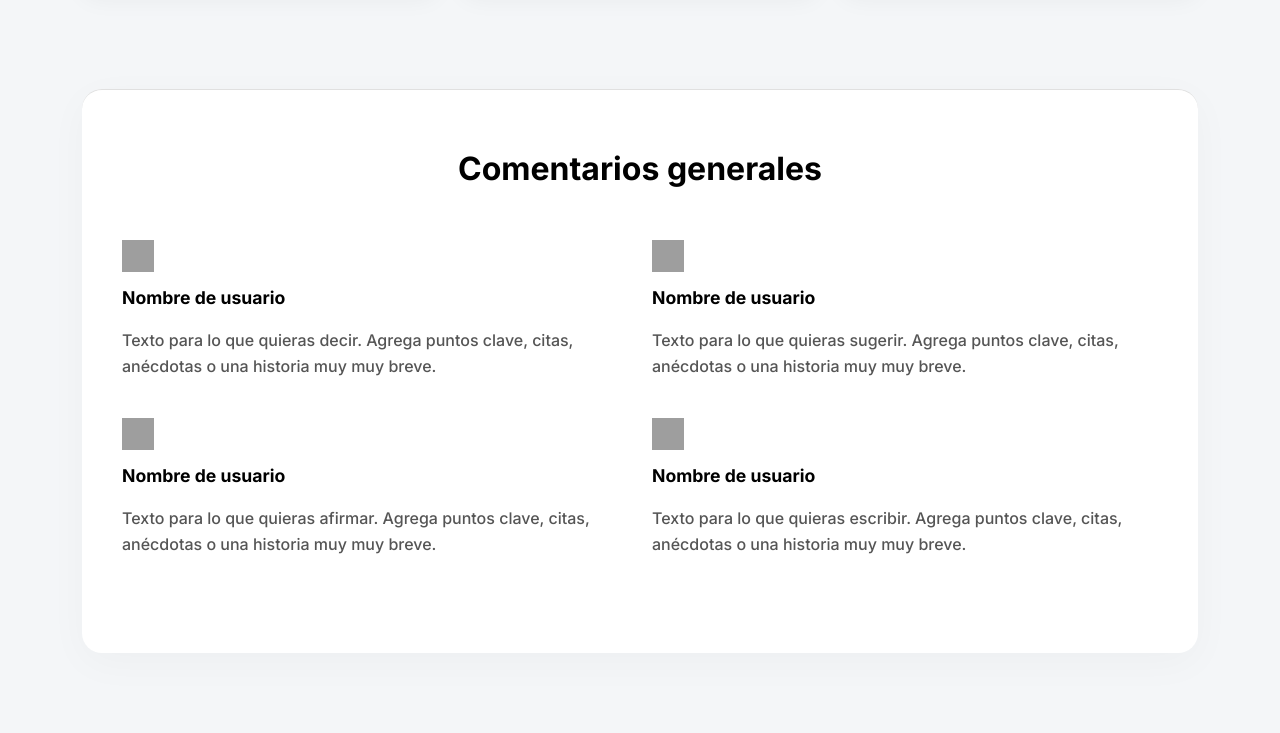
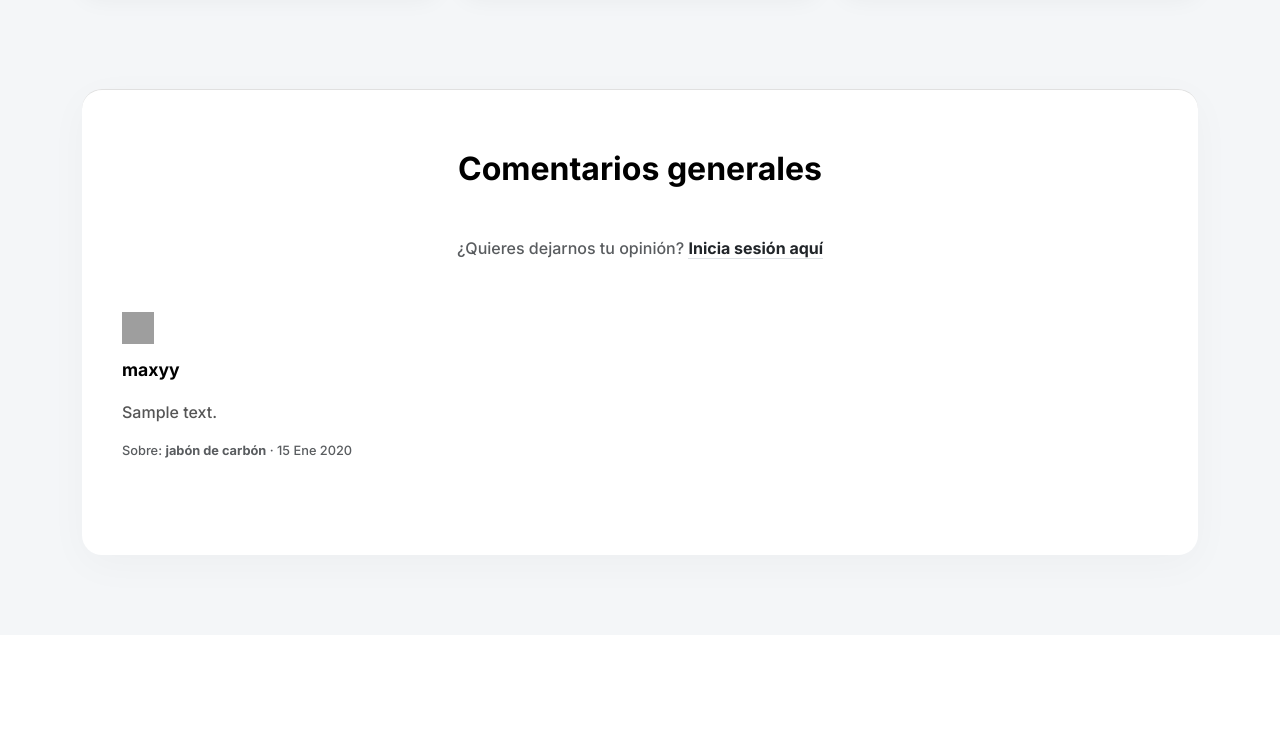
Before and after one commit to iiTzSebas/felskyel, a Django app: page /productos/ in a window 1280 px wide. Shown: the part 1218-1951 px from the top of the page. After the commit the page ends 1797 px from the top, so only its background shows below. Run offline with Django 5.2, Linux system fonts and the light colour scheme; data comes from the database, SQL or seed files in the repository; tables that the repository leaves empty hold one stand-in row (values such as "Sample post"); grey boxes are pictures that could not be loaded.

Commit message:
comentarios generales

```diff
--- a/felskyel/productos/models.py
+++ b/felskyel/productos/models.py
@@ -13,11 +13,12 @@ class Producto(models.Model):
         return self.nombre
 
 class Comentario(models.Model):
-    producto = models.ForeignKey(Producto, on_delete=models.CASCADE, related_name='comentarios')
+    producto = models.ForeignKey(Producto, on_delete=models.CASCADE, related_name='comentarios', null=True, blank=True)
     usuario = models.ForeignKey(settings.AUTH_USER_MODEL, on_delete=models.CASCADE)
     calificacion = models.IntegerField(default=5)
     texto = models.TextField()
     fecha = models.DateTimeField(auto_now_add=True)
 
     def __str__(self):
-        return f"Comentario de {self.usuario.username} en {self.producto.nombre}"
+        destino = self.producto.nombre if self.producto else "General"
+        return f"Comentario de {self.usuario.username} en {destino}"
--- a/felskyel/productos/templates/lista_productos.html
+++ b/felskyel/productos/templates/lista_productos.html
@@ -476,33 +476,53 @@
         <!-- Sección de Comentarios (Adaptada) -->
         <div class="comments-section">
             <h2 class="text-center fw-bold mb-5" style="font-size: 2rem;">Comentarios generales</h2>
+
+            {% if user.is_authenticated %}
+            <!-- Formulario para añadir comentario -->
+            <div class="row justify-content-center mb-5">
+                <div class="col-lg-8">
+                    <div class="p-4 rounded-4 shadow-sm border bg-light">
+                        <h4 class="fw-bold mb-3">Cuéntanos tu experiencia</h4>
+                        <form method="POST">
+                            {% csrf_token %}
+                            <div class="row g-3">
+                                <div class="col-12">
+                                    <textarea name="texto" class="form-control" rows="3" placeholder="Escribe tu opinión aquí..." required></textarea>
+                                </div>
+                                <div class="col-12 text-end">
+                                    <button type="submit" class="btn-black rounded-pill px-4">Publicar opinión</button>
+                                </div>
+                            </div>
+                        </form>
+                    </div>
+                </div>
+            </div>
+            {% else %}
+            <div class="text-center mb-5">
+                <p class="text-muted">¿Quieres dejarnos tu opinión? <a href="{% url 'login' %}" class="fw-bold text-dark text-decoration-none border-bottom">Inicia sesión aquí</a></p>
+            </div>
+            {% endif %}
+
             <div class="row">
+                {% for comentario in comentarios_generales %}
                 <div class="col-md-6">
-                    <!-- Copia de la lista 1 -->
                     <div class="comment-item">
                         <img src="{% static 'appfel/img/shop/copy/copy-symbol.png' %}" class="comment-icon" />
-                        <h3 class="comment-user">Nombre de usuario</h3>
-                        <p class="comment-text">Texto para lo que quieras decir. Agrega puntos clave, citas, anécdotas o una historia muy muy breve.</p>
-                    </div>
-                    <div class="comment-item">
-                        <img src="{% static 'appfel/img/shop/copy/copy-icon.png' %}" class="comment-icon" />
-                        <h3 class="comment-user">Nombre de usuario</h3>
-                        <p class="comment-text">Texto para lo que quieras afirmar. Agrega puntos clave, citas, anécdotas o una historia muy muy breve.</p>
+                        <h3 class="comment-user">{{ comentario.usuario.username }}</h3>
+                        <p class="comment-text">{{ comentario.texto }}</p>
+                        <small class="text-muted">
+                            {% if comentario.producto %}
+                                Sobre: <strong>{{ comentario.producto.nombre }}</strong> ·
+                            {% endif %}
+                            {{ comentario.fecha|date:"d M Y" }}
+                        </small>
                     </div>
                 </div>
-                <div class="col-md-6">
-                    <!-- Copia de la lista 2 -->
-                    <div class="comment-item">
-                        <img src="{% static 'appfel/img/shop/copy/copy-symbol.png' %}" class="comment-icon" />
-                        <h3 class="comment-user">Nombre de usuario</h3>
-                        <p class="comment-text">Texto para lo que quieras sugerir. Agrega puntos clave, citas, anécdotas o una historia muy muy breve.</p>
-                    </div>
-                    <div class="comment-item">
-                        <img src="{% static 'appfel/img/shop/copy/copy-icon.png' %}" class="comment-icon" />
-                        <h3 class="comment-user">Nombre de usuario</h3>
-                        <p class="comment-text">Texto para lo que quieras escribir. Agrega puntos clave, citas, anécdotas o una historia muy muy breve.</p>
-                    </div>
+                {% empty %}
+                <div class="col-12 text-center">
+                    <p class="text-muted">Aún no hay comentarios recientes para mostrar.</p>
                 </div>
+                {% endfor %}
             </div>
         </div>
 
--- a/felskyel/productos/views.py
+++ b/felskyel/productos/views.py
@@ -4,10 +4,33 @@ from django.contrib import messages
 from django.db.models import Avg
 
 def lista_productos(request):
-    # Aquí iría la lógica para obtener los productos desde la base de datos
-    productos =  Producto.objects.all()
-    # Reemplaza esto con tu consulta real a la base de datos
-    contexto_catalogo = {'lista_productos': productos}
+    productos = Producto.objects.all()
+    # Obtenemos los últimos 4 comentarios de cualquier producto para la sección general
+    comentarios_generales = Comentario.objects.select_related('usuario', 'producto').all().order_by('-fecha')[:4]
+
+    if request.method == 'POST':
+        if not request.user.is_authenticated:
+            messages.error(request, "Debes iniciar sesión para dejar un comentario.")
+            return redirect('login')
+
+        texto = request.POST.get('texto', '').strip()
+
+        if texto:
+            Comentario.objects.create(
+                usuario=request.user,
+                texto=texto,
+                # producto=None y calificacion=5 ya son los valores por defecto
+                # definidos en el modelo, por lo que no es estrictamente
+                # necesario pasarlos aquí si no cambian.
+            )
+            return redirect('productos:lista_productos')
+        else:
+            messages.warning(request, "El comentario no puede estar vacío.")
+
+    contexto_catalogo = {
+        'lista_productos': productos,
+        'comentarios_generales': comentarios_generales
+    }
     return render(request, 'lista_productos.html', contexto_catalogo)
 
 def detalle_producto(request, producto_id):
```
Also changed, not shown: felskyel/productos/migrations/0003_alter_comentario_producto.py (added).
